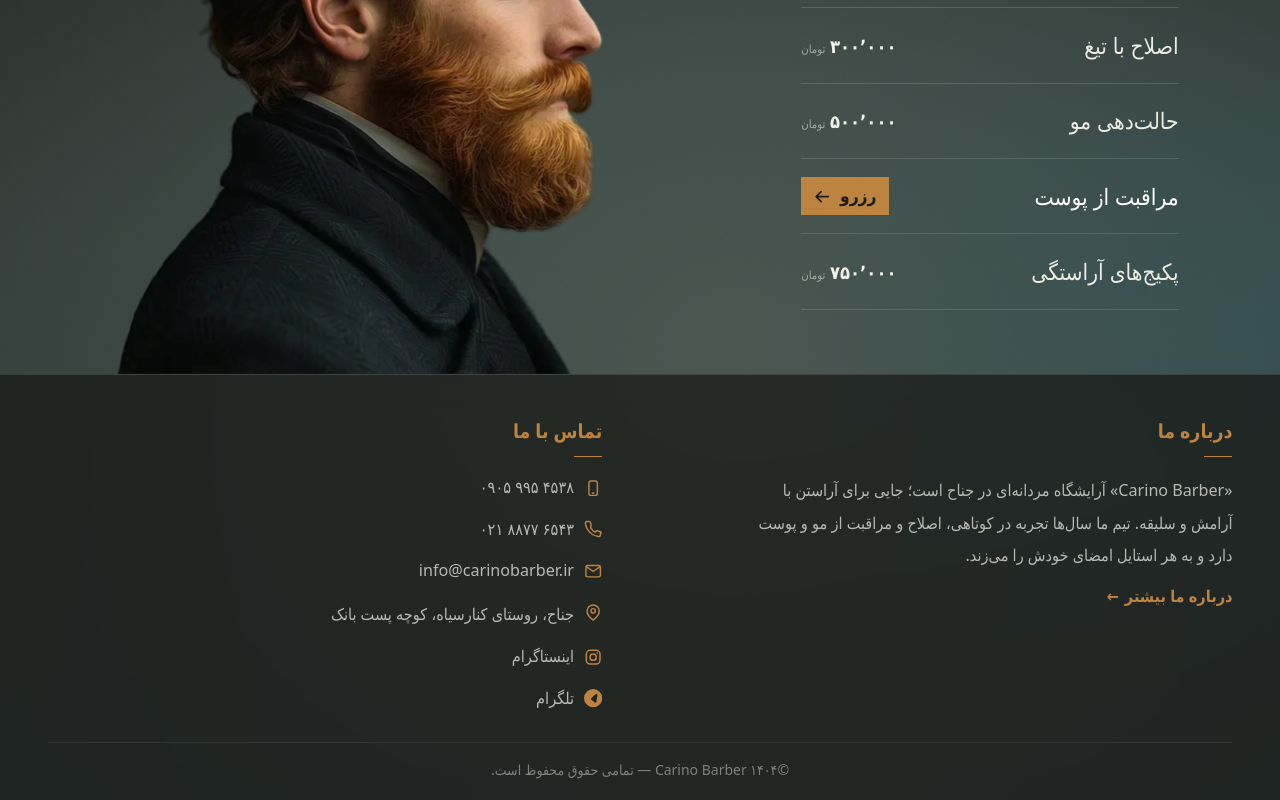
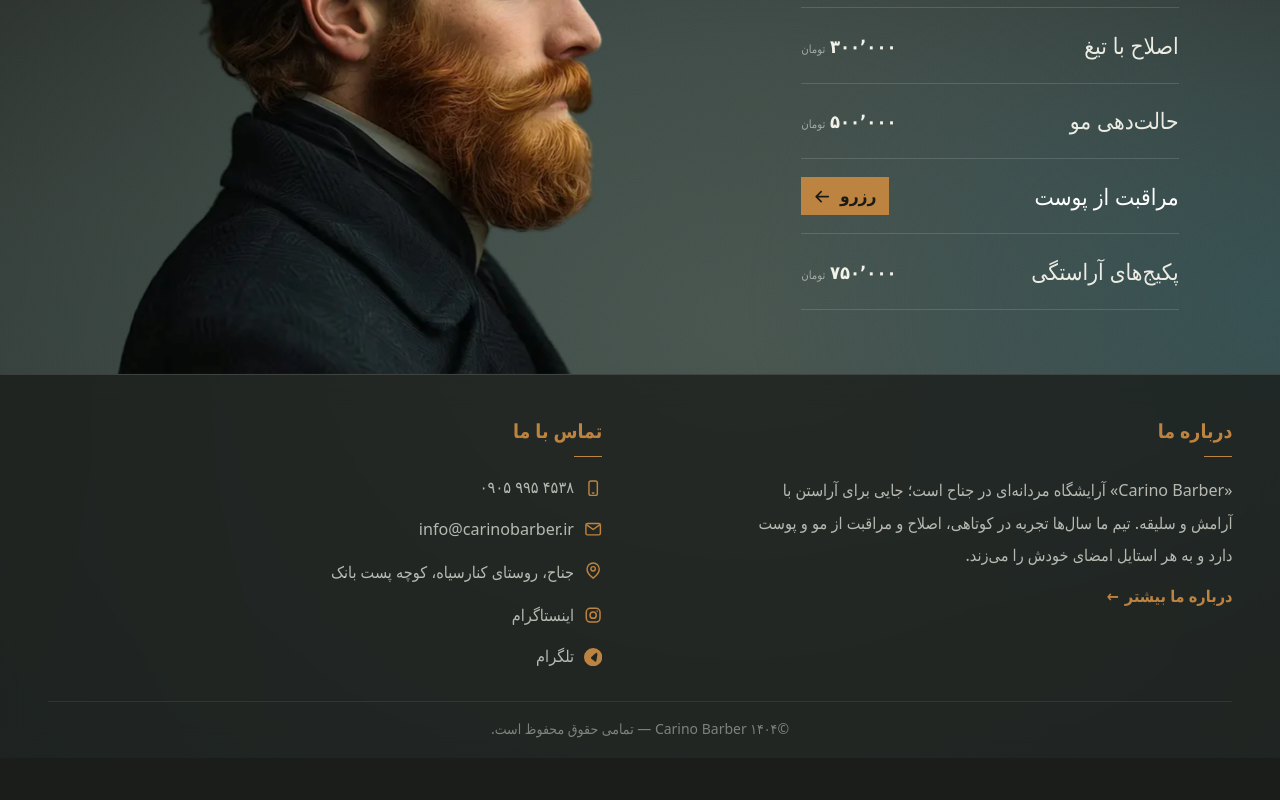
Before and after one commit to QAIM-ABBAS/carinobarber, a React (Vite) app in the folder frontend/: page / in a window 1280 px wide. Shown: the part 445-1245 px from the top of the page. After the commit the page ends 1203 px from the top, so only its background shows below. Built offline with nearby package versions, Linux system fonts and the light colour scheme; no server answers; a web font is replaced by a local one.

Commit message:
remove landline in footer

```diff
--- a/frontend/src/components/Footer.tsx
+++ b/frontend/src/components/Footer.tsx
@@ -27,12 +27,6 @@ export default function Footer() {
               <a className="site-footer__item" href={contact.mobile.href}>
                 <MobileIcon className="site-footer__icon" />
                 <span dir="ltr">{contact.mobile.label}</span>
-              </a>
-            </li>
-            <li>
-              <a className="site-footer__item" href={contact.landline.href}>
-                <PhoneIcon className="site-footer__icon" />
-                <span dir="ltr">{contact.landline.label}</span>
               </a>
             </li>
             <li>
```
